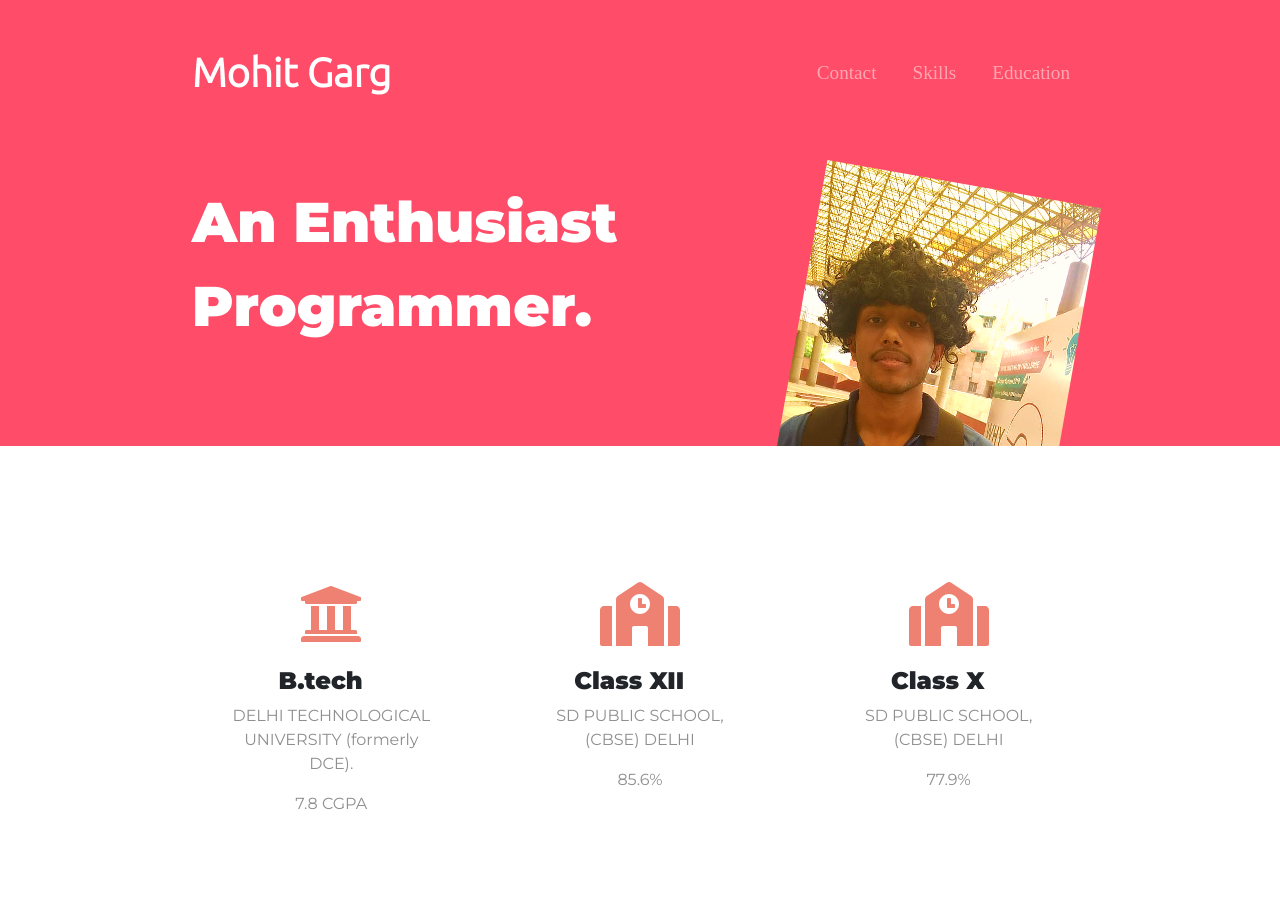
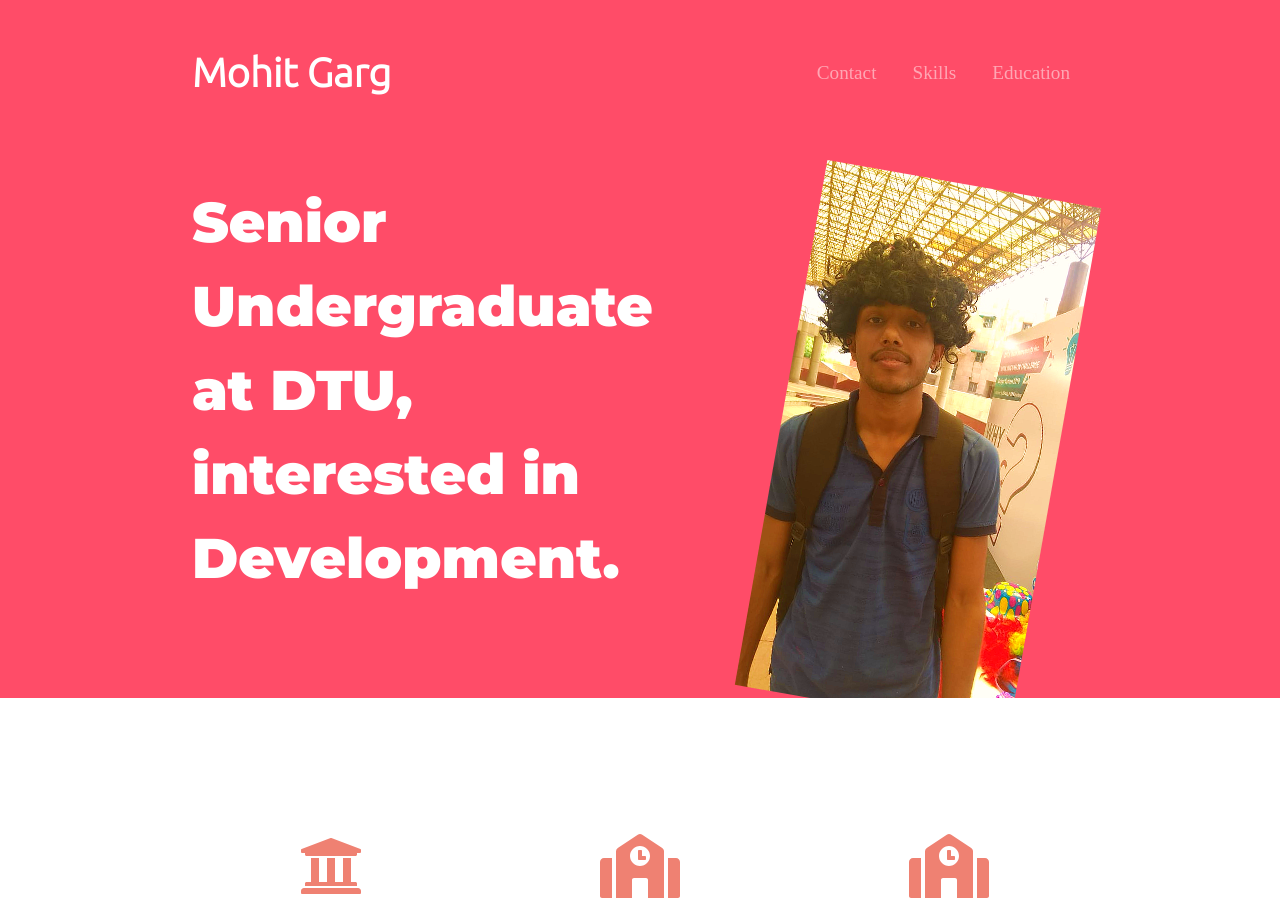
Before and after one commit to entrmohit/CV, a plain HTML site: page index.html in a window 1280 px wide. Shown: the top 901 px of the page. Drawn offline with nearby package versions, Linux system fonts and the light colour scheme.

Commit message:
Update index.html

```diff
--- a/index.html
+++ b/index.html
@@ -50,7 +50,7 @@
       <!-- Intro -->
       <div class="row">
         <div class="col-lg-6 ">
-          <h1 class="top-heading">An Enthusiast Programmer.</h1>
+          <h1 class="top-heading">Senior Undergraduate at DTU, interested in Development.</h1>
         </div>
         <div class="col-lg-6 ">
           <img class="t-image" src="https://entrmohit.github.io/CV/images/WhatsApp Image 2020-06-23 at 3.04.04 AM.png" alt="Profile-Photo">
```
